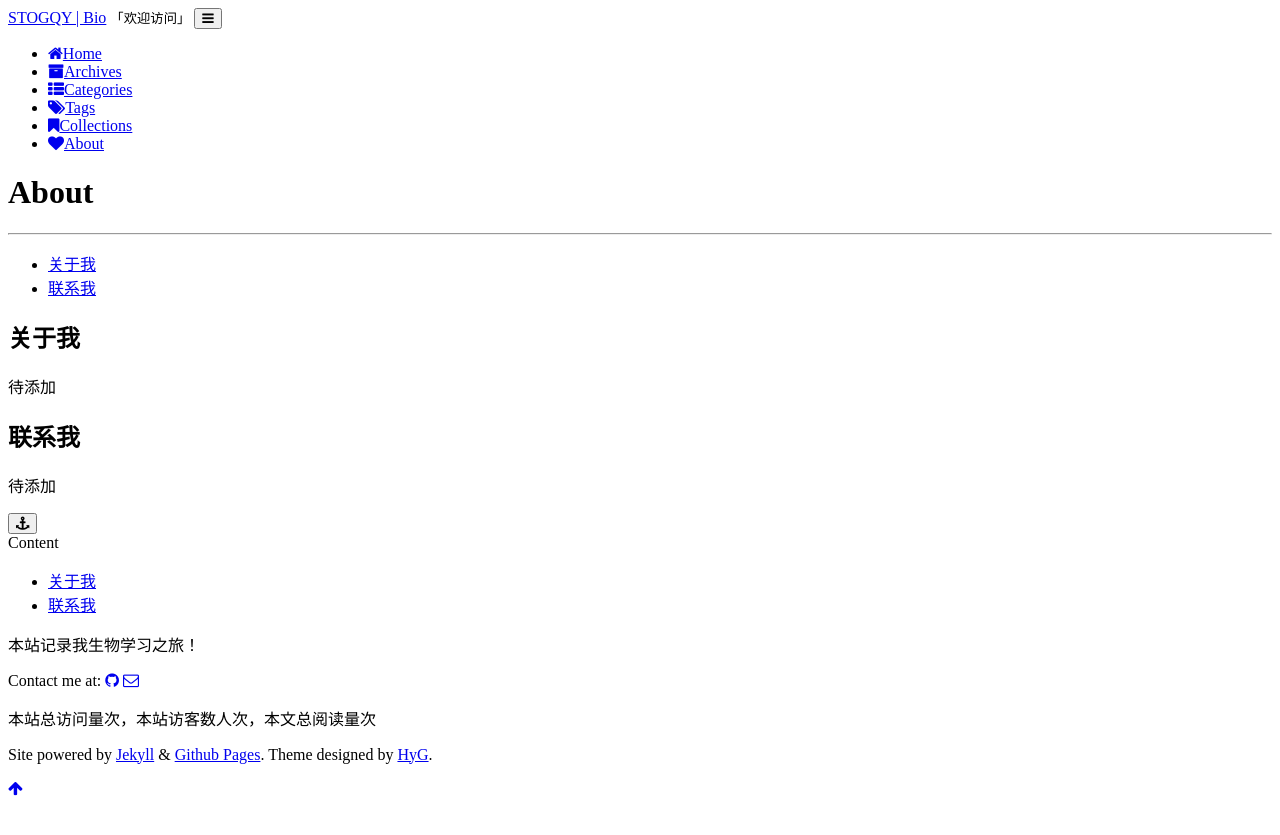
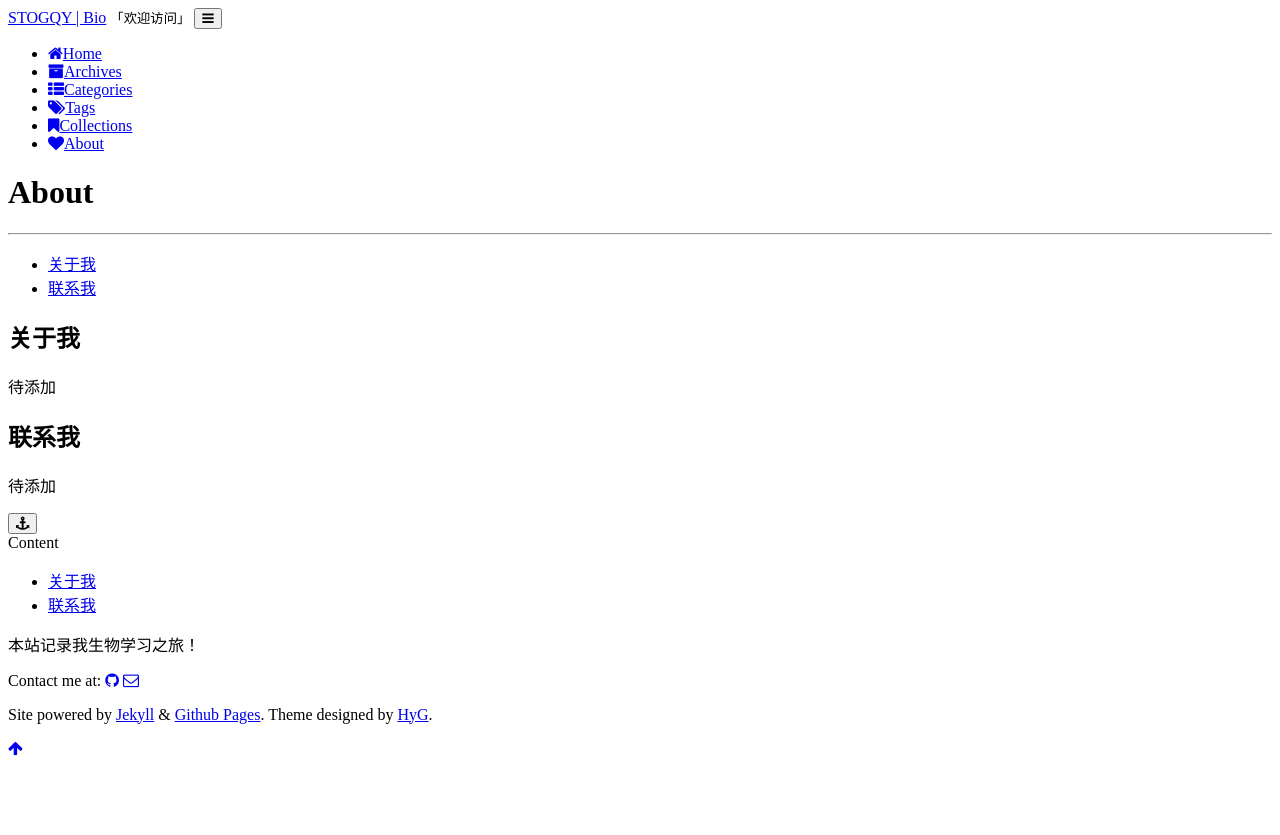
Before and after one commit to stogqy/stogqy.github.io, a Jekyll site: the page built from page/4about.md, in a window 1280 px wide. Shown: the top 835 px of the page. Built offline with Jekyll 4.4.1, drawn with Linux system fonts in a browser that asks for light colours; comment, search, counter and statistics services are not loaded; a style sheet for code colours, icons or effects is not loaded.

Commit message:
Update footer.html

```diff
--- a/_includes/footer.html
+++ b/_includes/footer.html
@@ -17,9 +17,6 @@
             <a href="https://www.linkedin.com/in/{{site.linkedIn_username}}" title="LinkedIn"><i class="fa fa-linkedin" aria-hidden="true"></i></a> {% endif %} {% if site.dribbble_username %}
             <a href=" https://dribbble.com/{{site.dribbble_username}}" title="Dribbble"><i class="fa fa-dribbble" aria-hidden="true"></i></a> {% endif %}
         </p>
-        <p>
-            本站总访问量<span id="busuanzi_value_site_pv"></span>次，本站访客数<span id="busuanzi_value_site_uv"></span>人次，本文总阅读量<span id="busuanzi_value_page_pv"></span>次
-        </p>
         <p class="power">
             <span>
                 Site powered by <a href="https://jekyllrb.com/">Jekyll</a> & <a href="https://pages.github.com/">Github Pages</a>.
@@ -30,4 +27,3 @@
         </p>
     </div>
 </footer>
-<script async src="https://dn-lbstatics.qbox.me/busuanzi/2.3/busuanzi.pure.mini.js"></script>
```
